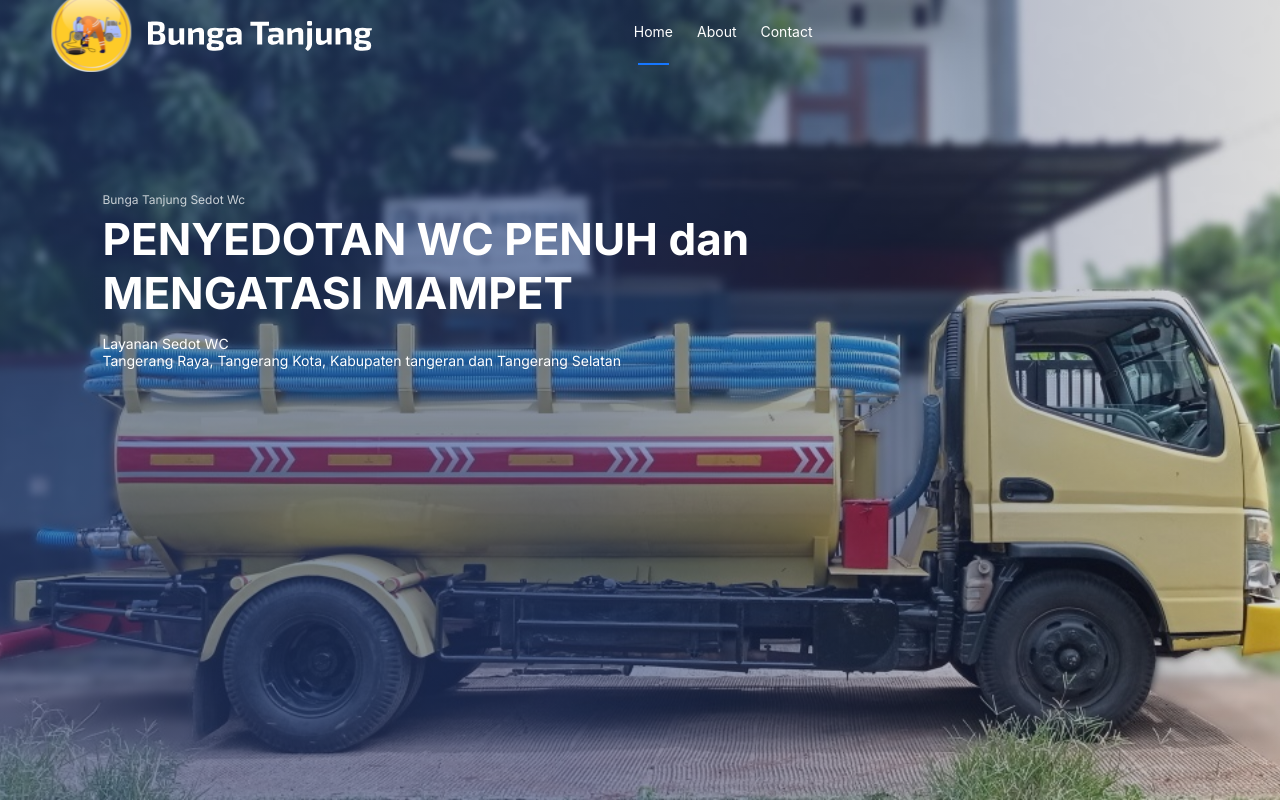
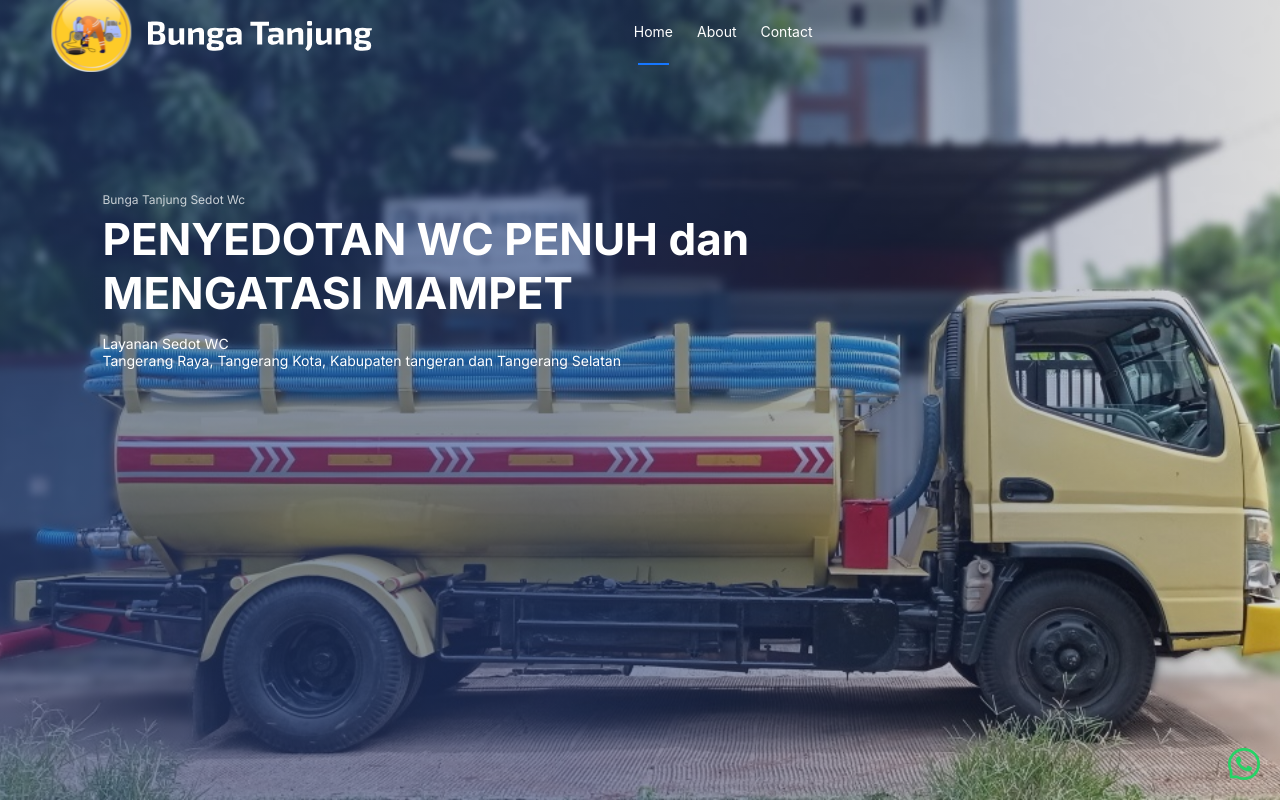
Before and after one commit to sukron21/sedot-wc-bunga-tanjung, a Next.js app: page / in a window 1280 px wide. Shown: the top 802 px of the page. Built offline with nearby package versions, Linux system fonts and the light colour scheme.

Commit message:
penyesuaian

```diff
--- a/src/app/page.module.css
+++ b/src/app/page.module.css
@@ -11,6 +11,13 @@
   background-color: transparent;
   color: white;
   z-index: 2;
+}
+.whatsapp-icon {
+  position: fixed;
+  bottom: 20px;
+  right: 20px;
+  z-index: 1000; /* Pastikan lebih tinggi dari konten utama */
+  cursor: pointer;
 }
 
 .description {
--- a/src/app/page.tsx
+++ b/src/app/page.tsx
@@ -15,7 +15,7 @@ import {
 } from "../../public/asset";
 import Navbar from "@/component/Navbar/navbar"; // Pastikan path impor benar sesuai dengan struktur
 import { Button, Card, Col, Row, Spin } from "antd";
-import { ArrowRightOutlined } from "@ant-design/icons";
+import { ArrowRightOutlined, WhatsAppOutlined } from "@ant-design/icons";
 
 const Home: React.FC = () => {
   const [isMobile, setIsMobile] = useState(false);
@@ -470,6 +470,14 @@ const Home: React.FC = () => {
               </p>
             </footer>
           </main>
+          <a
+            href="https://wa.me/6281240030238"
+            target="_blank"
+            rel="noopener noreferrer"
+            className={`${styles["whatsapp-icon"]}`}
+          >
+            <WhatsAppOutlined style={{ fontSize: "32px", color: "#25D366" }} />
+          </a>
         </div>
       )}
     </>
```
